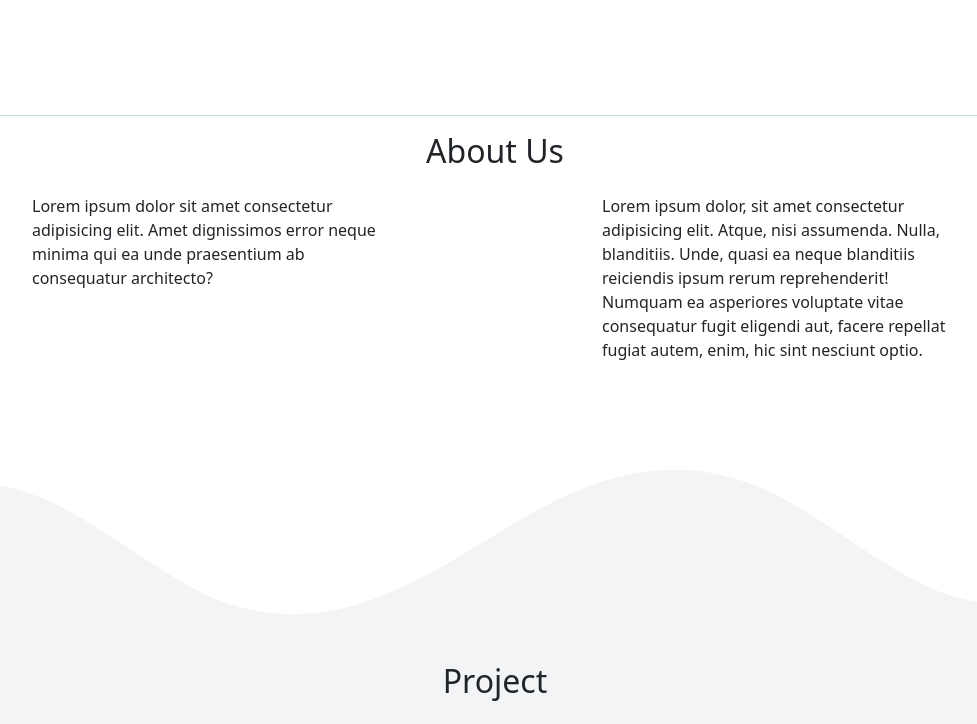
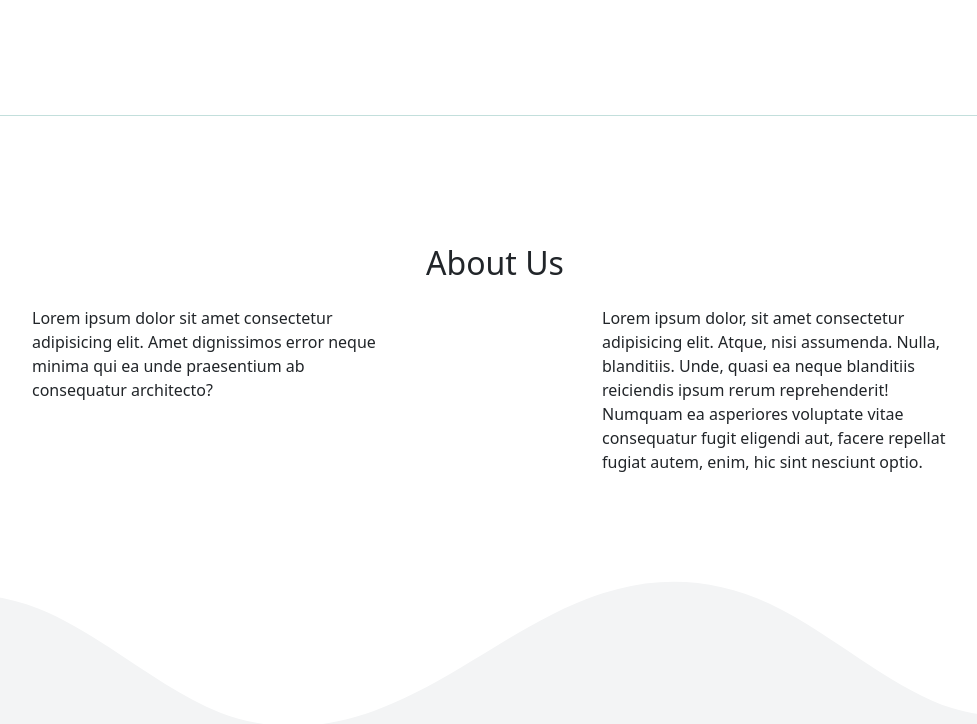
Before and after one commit to Soe-Hok-Gie/peumoeda-atjeh, a React (Create React App) app: page / in a window 1280 px wide. Shown: the part 698-1422 px from the top of the page, without its empty margins (145-1122 px from the left). Built offline with nearby package versions, Linux system fonts and the light colour scheme.

Commit message:
penambahan utk scroll pada id

```diff
--- a/src/components/Biografi.jsx
+++ b/src/components/Biografi.jsx
@@ -2,7 +2,7 @@ import React from "react";
 
 const Biografi = () => {
   return (
-    <section id="biografi">
+    <section id="about">
       <div className="container">
         <div className="row text-center my-3">
           <div className="col">
--- a/src/components/Footer.jsx
+++ b/src/components/Footer.jsx
@@ -4,7 +4,7 @@ const Footer = () => {
   return (
     <footer className="footer">
       <p>
-        create with love by <a href="htpps://instagram/peumodaAtjeh">Peumoda Atjeh</a>
+        create by <a href="htpps://instagram/peumodaAtjeh">Peumoda Atjeh</a>
       </p>
     </footer>
   );
--- a/src/components/Navbar.jsx
+++ b/src/components/Navbar.jsx
@@ -18,17 +18,17 @@ const Navbar = () => {
               </a>
             </li>
             <li className="nav-item">
-              <a className="nav-link" href="#">
+              <a className="nav-link" href="#about">
                 About
               </a>
             </li>
             <li className="nav-item">
-              <a className="nav-link" href="#">
+              <a className="nav-link" href="#project">
                 Project
               </a>
             </li>
             <li className="nav-item">
-              <a className="nav-link" href="#">
+              <a className="nav-link" href="#contact">
                 Contact
               </a>
             </li>
--- a/src/components/Style.css
+++ b/src/components/Style.css
@@ -26,3 +26,7 @@
 .footer a {
   color: whitesmoke;
 }
+
+section {
+  padding-top: 7rem;
+}
```
